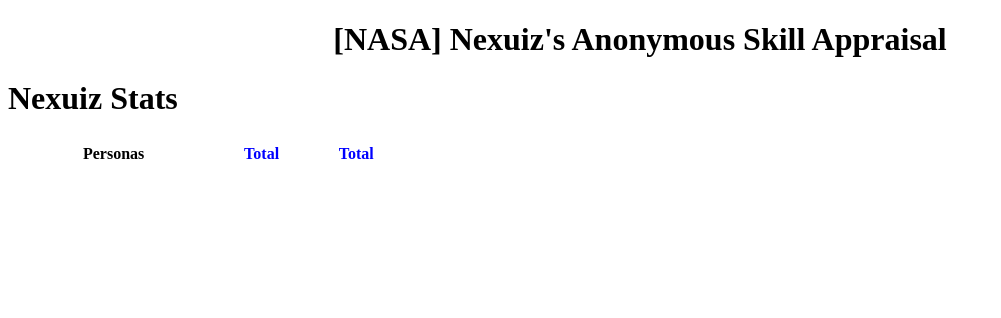
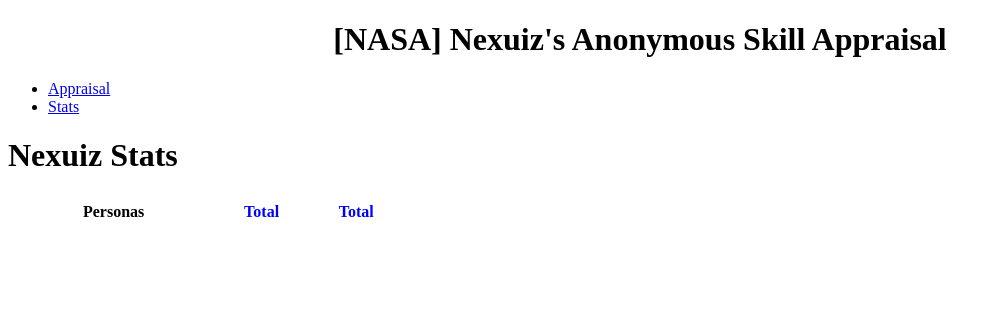
Before and after one commit to nmalbran/nasa, a Django app: template vote/templates/stats.html in a window 1280 px wide. Shown: the top 318 px of the page, without its empty margins (0-1001 px from the left). Run offline with Django 3.2, Linux system fonts and the light colour scheme; the template is opened without the code that fills it, so the values that code supplies are empty; parts of the project's set-up code (start-up, migrations or seed data) failed here and were passed over.

Commit message:
Added menu.

```diff
--- a/vote/templates/base.html
+++ b/vote/templates/base.html
@@ -90,6 +90,14 @@
 
 <div id="container">
     <div id="header"><h1>[NASA] Nexuiz's Anonymous Skill Appraisal</h1></div>
+
+    <div class="menu">
+        <ul>
+            <li><a href="{% url 'appraise' %}">Appraisal</a></li>
+            <li><a href="{% url 'stats' %}">Stats</a></li>
+        </ul>
+    </div>
+
     <div id="content">
         {% block content %}
         {% endblock content %}
--- a/vote/urls.py
+++ b/vote/urls.py
@@ -1,8 +1,10 @@
 from django.conf.urls import patterns, include, url
+from django.views.generic import RedirectView
 
 from views import StatsView, AppraiseView
 
 urlpatterns = patterns('',
+    url(r'^/?$', RedirectView.as_view(url='/stats/')),
     url(r'^appraise/?$', AppraiseView.as_view(), name='appraise'),
     url(r'^stats/?$', StatsView.as_view(), name='stats'),
 
```
